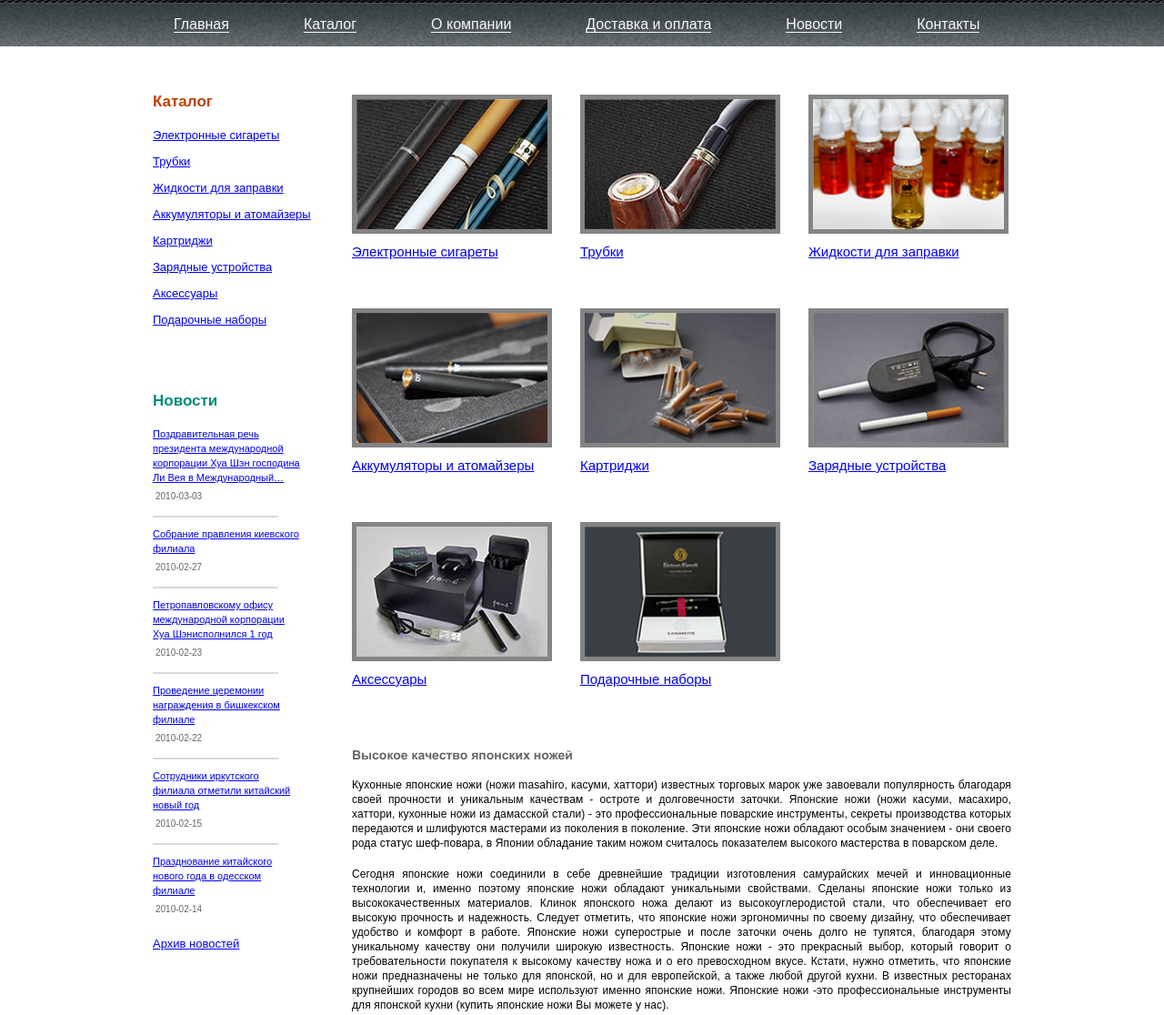
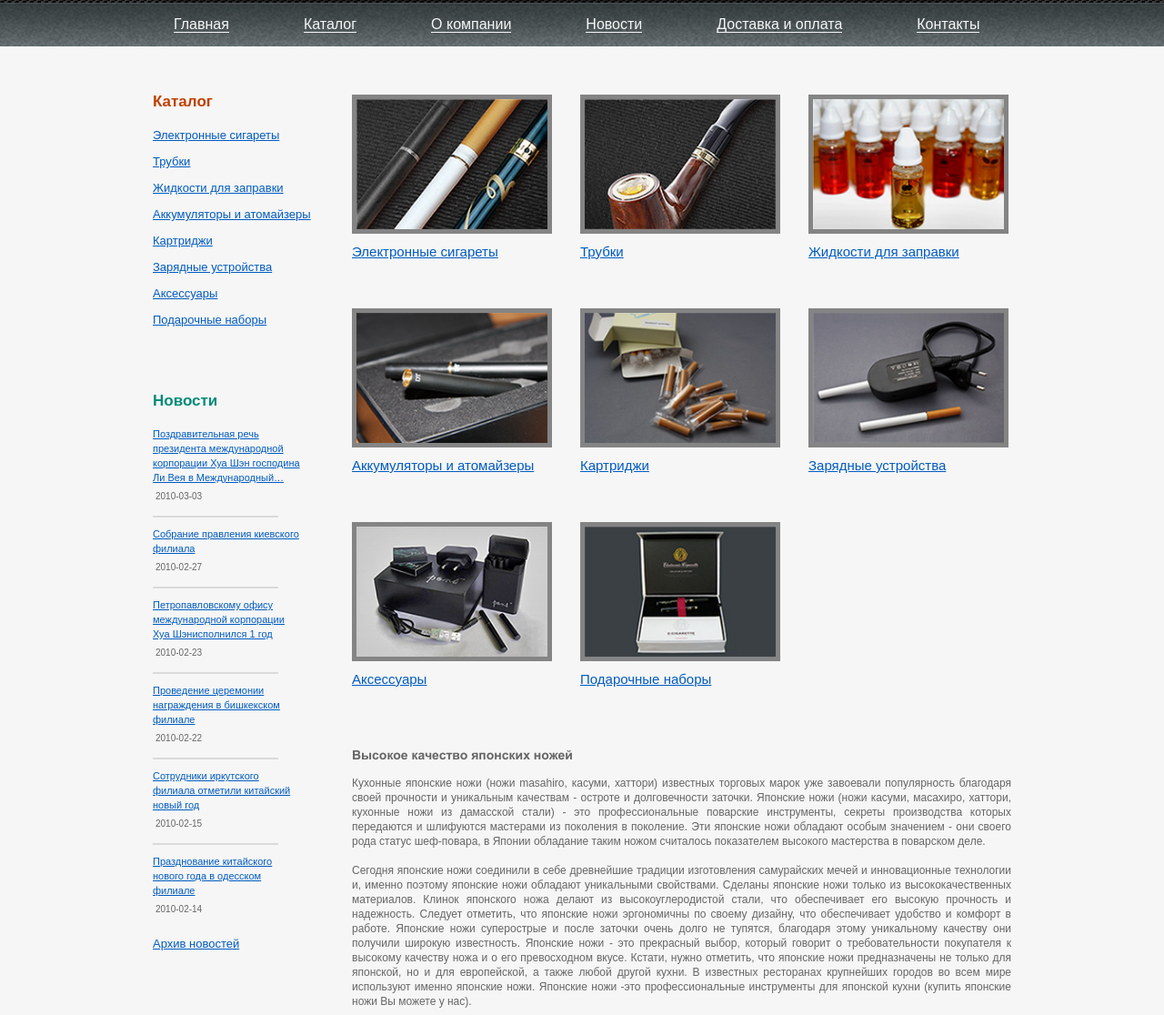
Before and after one commit to unoone/itConstruct, a plain HTML site: page index.html in a window 1280 px wide. Shown: the part 267-1383 px from the top of the page at 91% size. Drawn offline with nearby package versions, Linux system fonts and the light colour scheme; a web font is replaced by a local one.

Commit message:
update1.1

```diff
--- a/css/main.css
+++ b/css/main.css
@@ -262,12 +262,17 @@ header {
 }
 /* основновной контент */
 #main-content {
-    margin-top: 52px;
+    background-color: #f6f6f6;
+    padding-top: 52px;
+    padding-bottom: 91px;
 }
 #main-content .title {
     font-size: 17px;
     font-family: Arial, sans-serif;
     font-weight: bold;
+}
+#main-content a {
+    color:#005bc1;
 }
 #catalog {
     margin-bottom: 73px;
@@ -325,13 +330,16 @@ header {
     flex-wrap: wrap;
 }
 .content-item:not(:nth-child(3n)) {
-    margin-right:31px;
+    margin-right: 31px;
 }
 .content-item {
     margin-bottom: 55px;
 }
 .content-item:hover .content-item-img {
     border: 5px solid #00b31d;
+}
+.content-item:hover .content-item-name {
+    color: #549ef1;
 }
 .content-item-img {
     border: 5px solid #848484;
@@ -355,11 +363,12 @@ header {
 }
 .paragraph {
     text-align: justify;
-    margin-top:18px;
+    margin-top:16px;
     font-family: Arial, sans-serif;
     font-size: 12px;
     line-height: 16px;
-    letter-spacing: 0.01em;
+    /* letter-spacing: 0.01em; */
+    color: #666666;
 }
 
 /* footer */
@@ -368,7 +377,6 @@ header {
 }
 footer {
     color:#ffffff;
-    margin-top: 91px;
     padding: 17px 0 50px 0;
 }
 #logo-footer {
@@ -583,7 +591,6 @@ footer {
         border-radius:0 10px 10px 10px;
     }
     #catalog-menu li {
-        /* margin-left: 20px; */
         margin-right: 21px !important;
     }
     #catalog-menu li a {
@@ -597,7 +604,8 @@ footer {
     }
     #main-content {
         flex-direction: column;
-        margin-top:40px;
+        padding-top: 40px;
+        padding-bottom: 75px;
     }
     #content-items {
         margin:0;
@@ -647,11 +655,9 @@ footer {
         font-size: 15px;
         margin-top:10px;
         line-height: 20px;
-        color: #666666;
         text-align: left;
     }
     footer {
-        margin-top: 54px;
         padding-top: 38px;
     }
     #menu-footer {
--- a/index.html
+++ b/index.html
@@ -81,10 +81,10 @@
                 <li id="catalog-mobile">
                     <button id="catalog-button">Каталог</button>
                 </li>
-                <li>
+                <li id="menu-news">
                     <a href="#" target="_blank">Новости</a>
                 </li>
-                <li>
+                <li id="menu-delivery" >
                     <a href="#" target="_blank">Доставка и оплата</a>
                 </li>
                 <li>
@@ -93,8 +93,8 @@
             </ul>
         </div>
     </div>
-    <div class="container">
-        <div id="main-content" class="flex">
+    <div id="main-content">
+        <div class="container flex">
             <div id="side-menu">
                 <div id="catalog">
                     <p class="catalog-title title">Каталог</p>
--- a/js/index.js
+++ b/js/index.js
@@ -1,17 +1,15 @@
 $(document).ready(function () {
     const show_mobile_version = () => {
         logo_mobile();
+        hyphen_mobile();
         menu_mobile();
-        $('#hyphen').html('-');
-        $('#hyphen').css('display', "inline");
         main_content_mobile();
         description_mobile();
     }
     const show_desktop_version = () => {
         logo_desktop();
+        hyphen_desktop();
         menu_desktop();
-        $('#hyphen').html('—');
-        $('span#hyphen').css('display', "inline");
         main_content_desktop();
         description_desktop();
     }
@@ -19,11 +17,15 @@ $(document).ready(function () {
         $('#phone-number').insertBefore($('#email'));
         $('.logo-wrapper').append($('.contacts')).append($('.info-title'));
     }
+    const hyphen_mobile = () => {
+        $('#hyphen').html('-');
+        $('#hyphen').css('display', "inline");
+    }
     const menu_mobile = () => {
         $('#menu').css('display', 'none');
         $('#catalog-menu').css('display', 'none');
         $('#catalog-mobile').append($('#catalog-menu'));
-        $("#menu>li:nth-child(6)").insertBefore($("#menu>li:nth-child(5)"));
+        $("#menu-delivery").insertBefore($("#menu-news"));
         replace_in_catalog_menu_mobile();
     }
     const replace_in_catalog_menu_mobile = () => {
@@ -48,9 +50,13 @@ $(document).ready(function () {
         $('.info').append($('.contacts'));
         $('.title-wrapper').append($('.info-title'));
     }
+    const hyphen_desktop = () => {
+        $('#hyphen').html('—');
+        $('#hyphen').css('display', "inline");
+    }
     menu_desktop = () => {
         $('#menu').css('display', 'flex');
-        $("#menu>li:nth-child(6)").insertBefore($("#menu>li:nth-child(5)"));
+        $("#menu-news").insertBefore($("#menu-delivery"));
         replace_in_catalog_desktop();
     }
     const replace_in_catalog_desktop = () => {
@@ -87,8 +93,7 @@ $(document).ready(function () {
     var win_w = $(window).width();
     if (win_w <= 480) {
         show_mobile_version();
-    }
-    if (win_w > 480) {
+    } else {
         show_desktop_version();
     }
 
```
